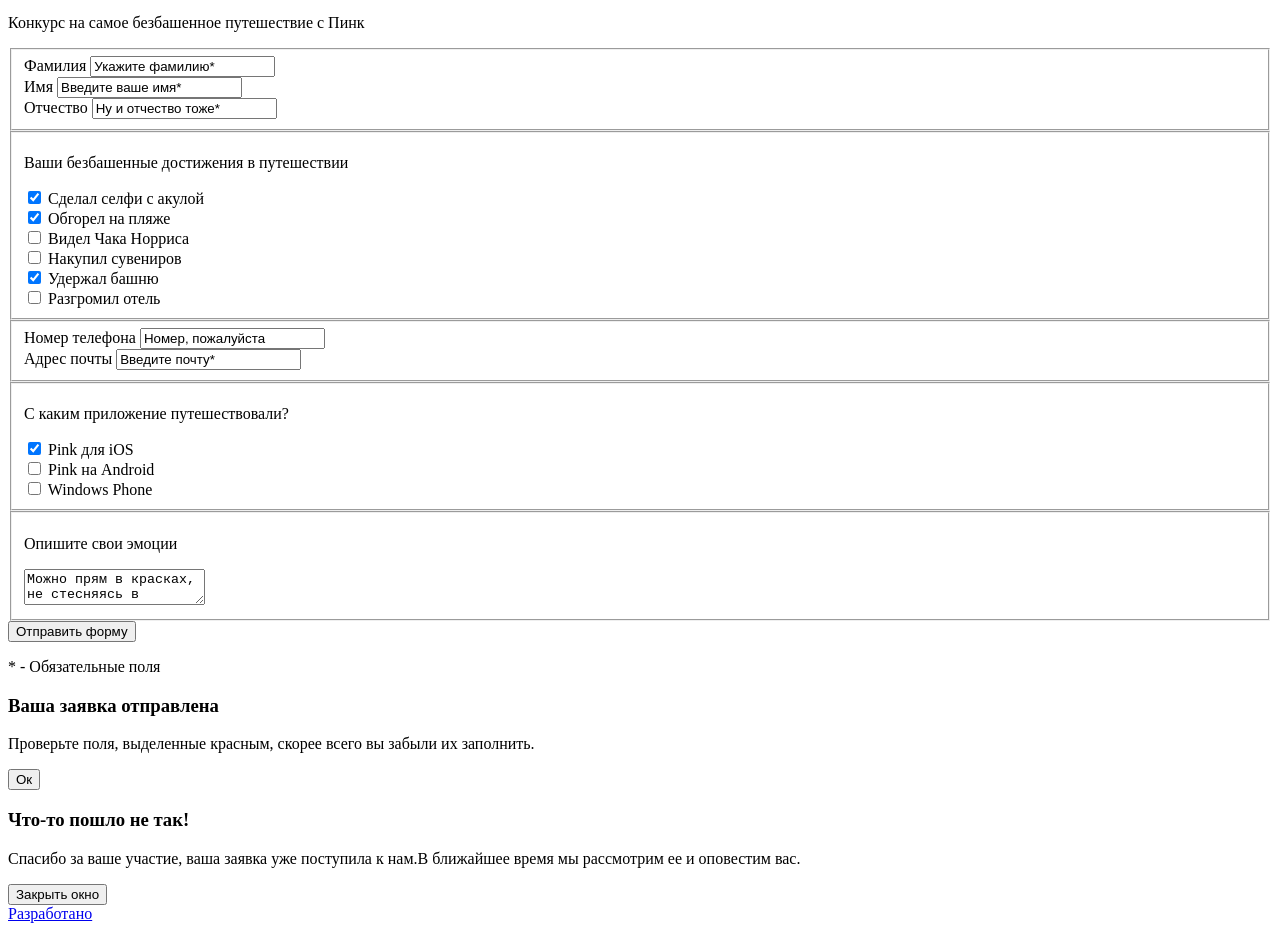
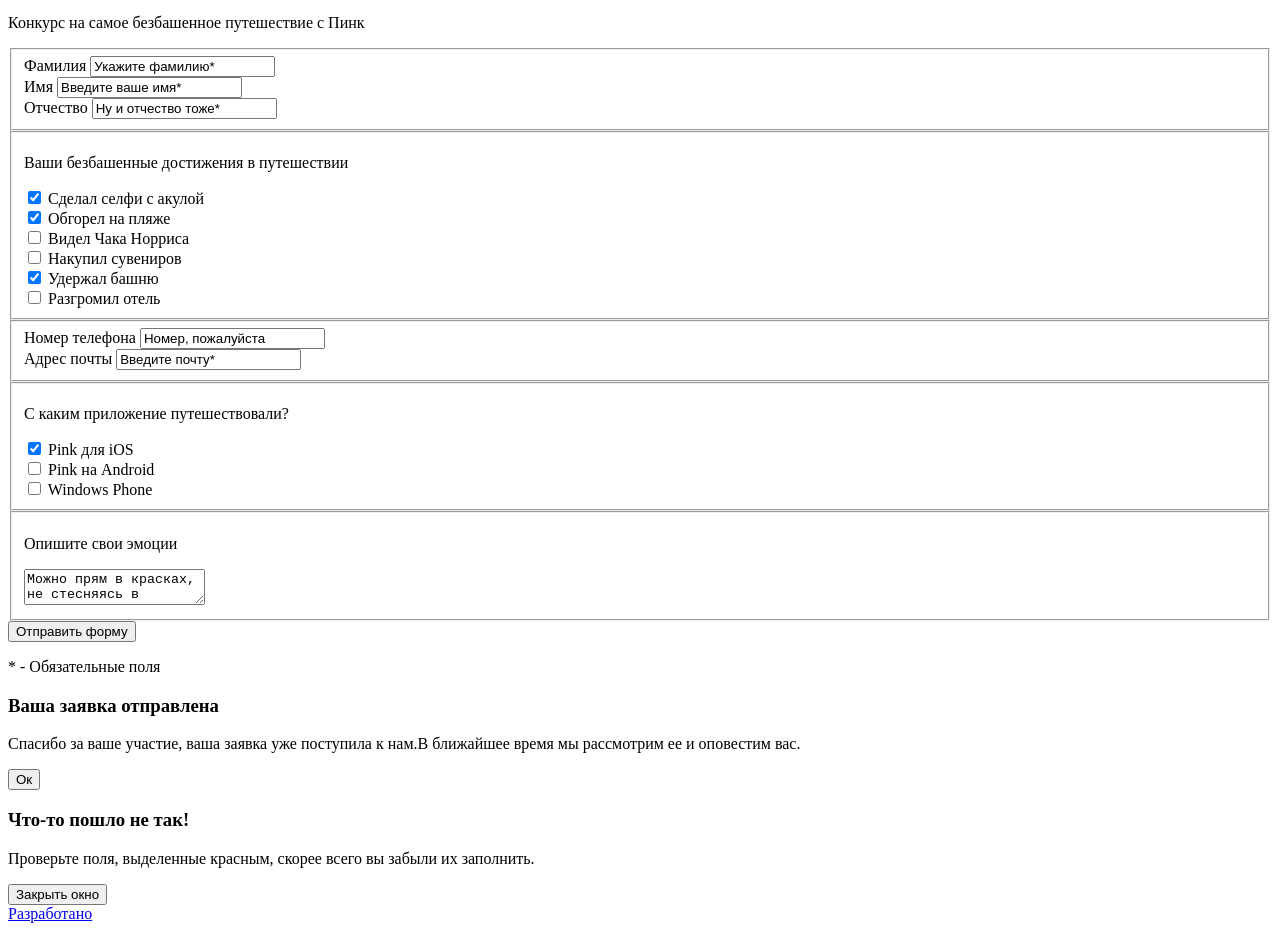
Before and after one commit to liptonspacetea/175216-pink, a website: page form.html in a window 1280 px wide. Shown: the part 116-1047 px from the top of the page. Drawn offline with Linux system fonts and the light colour scheme.

Commit message:
Разметка БЭМ - итерация1-поправил попапы

```diff
--- a/form.html
+++ b/form.html
@@ -116,16 +116,16 @@
 
       <div class="popup-success">
         <h3 class="popup-success__title">Ваша заявка отправлена</h3>
-        <p class="popup-success__text">Проверьте поля, выделенные
-          красным, скорее всего вы забыли их заполнить.</p>
+        <p class="popup-success__text">Спасибо за ваше участие,
+        ваша заявка уже поступила к нам.В ближайшее время мы
+        рассмотрим ее и оповестим вас.</p>
         <button class="btn btn--green">Ок</button>
       </div>
 
       <div class="popup-failure">
         <h3 class="popup-failure__title">Что-то пошло не так!</h3>
-        <p class="popup-failures__text">Спасибо за ваше участие,
-          ваша заявка уже поступила к нам.В ближайшее время мы
-          рассмотрим ее и оповестим вас.</p>
+        <p class="popup-failures__text">Проверьте поля, выделенные
+          красным, скорее всего вы забыли их заполнить.</p>
         <button class="btn btn--green">Закрыть окно</button>
       </div>
     </main>
```
